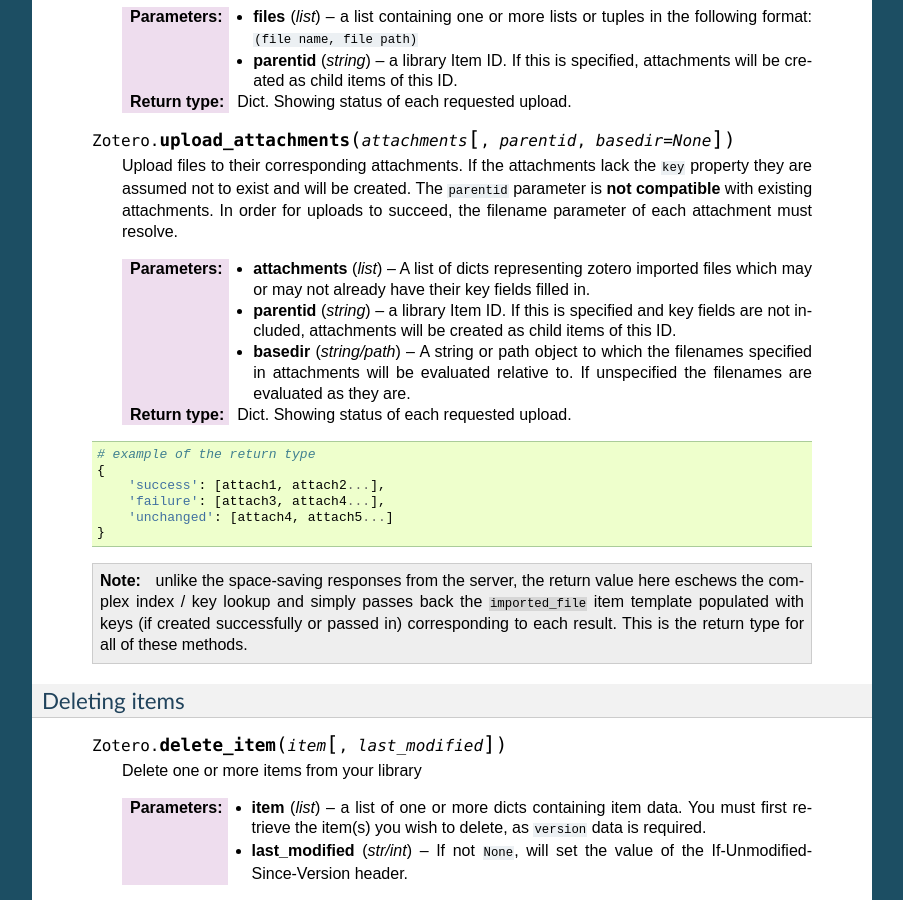
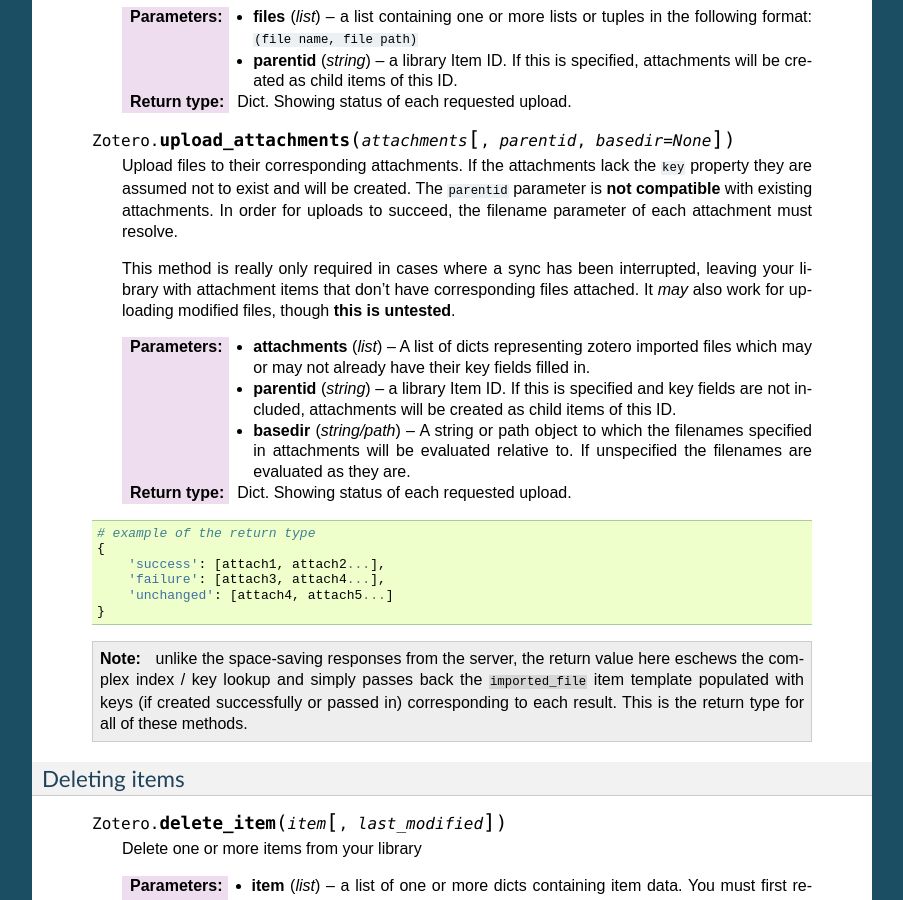
Before and after one commit to urschrei/pyzotero, a Sphinx documentation site: the page built from doc/index.rst, in a window 1280 px wide and 900 px high, scrolled down 16555 px. Shown: the whole window, without its empty margins (198-1101 px from the left). Built offline with Sphinx 7.4.7, drawn with Linux system fonts in a browser that asks for light colours; the version number could not be read and is left out; some of the changed text lies outside the part shown.

Commit message:
Doc improvements

```diff
--- a/doc/index.rst
+++ b/doc/index.rst
@@ -937,6 +937,8 @@
 
         Upload files to their corresponding attachments.  If the attachments lack the ``key`` property they are assumed not to exist and will be created.  The ``parentid`` parameter is **not compatible** with existing attachments.  In order for uploads to succeed, the filename parameter of each attachment must resolve.
 
+        This method is really only required in cases where a sync has been interrupted, leaving your library with attachment items that don't have corresponding files attached. It *may* also work for uploading modified files, though **this is untested**.
+
         :param list attachments: A list of dicts representing zotero imported files which may or may not already have their key fields filled in.
         :param string parentid: a library Item ID. If this is specified and key fields are not included, attachments will be created as child items of this ID.
         :param string/path basedir: A string or path object to which the filenames specified in attachments will be evaluated relative to.  If unspecified the filenames are evaluated as they are.
```
